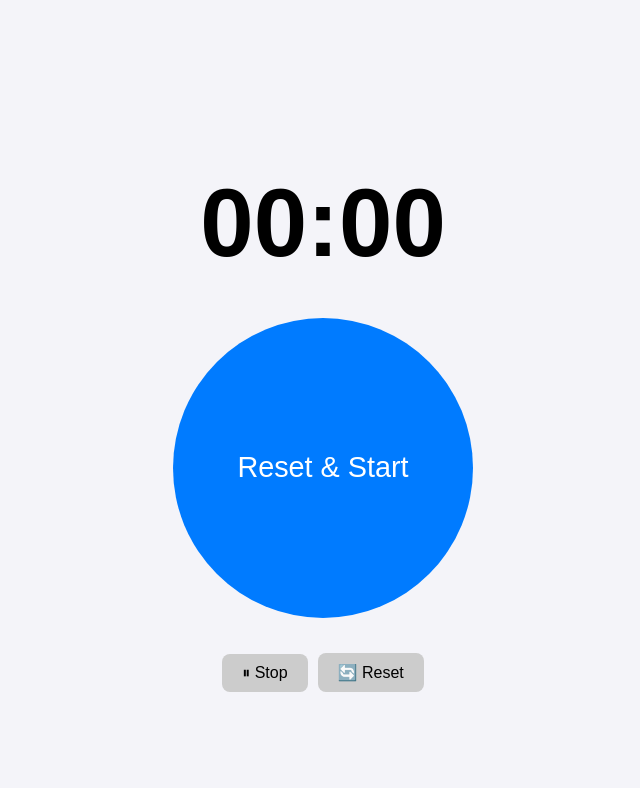
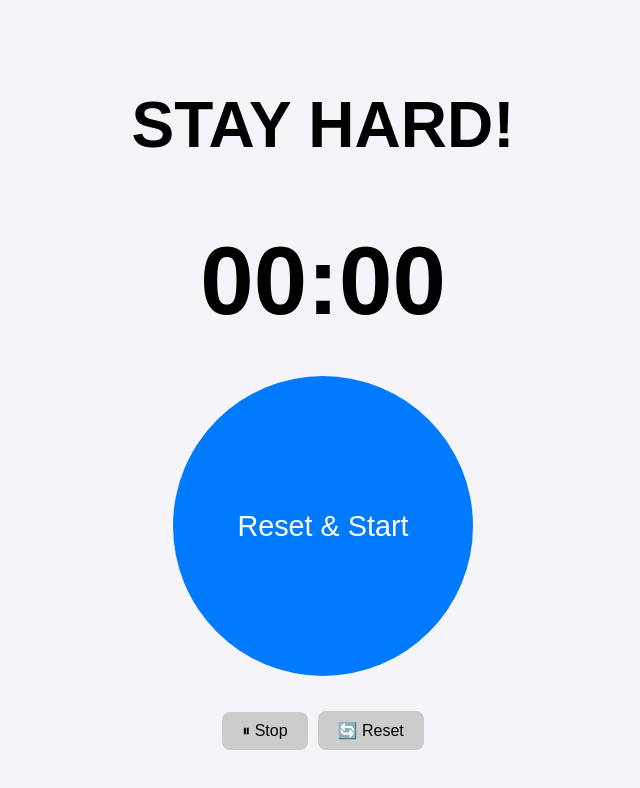
Before and after one commit to Mad0fuki/kinniku_stopwatch, a React (Create React App) app: page / in a window 1280 px wide. Shown: the top 788 px of the page, without its empty margins (317-957 px from the left). Built offline with nearby package versions, Linux system fonts and the light colour scheme.

Commit message:
Add a phrase

```diff
--- a/src/App.css
+++ b/src/App.css
@@ -10,6 +10,12 @@ body {
 
 .container {
   text-align: center;
+}
+
+@import url('https://fonts.googleapis.com/css2?family=Oswald:wght@700&display=swap');
+.stay-hard {
+  font-size: 4rem;
+  font-family: 'Oswald', sans-serif;
 }
 
 @import url('https://fonts.googleapis.com/css2?family=Orbitron:wght@500&display=swap');
--- a/src/App.jsx
+++ b/src/App.jsx
@@ -38,6 +38,9 @@ function App() {
 
   return (
     <div className="container">
+
+      <h1 className="stay-hard">STAY HARD!</h1>
+
       <h1 className="timer">{formatTime(time)}</h1>
 
       {/* 中央に大きな丸ボタン */}
```
Also changed, not shown: public/David-G.gif (added).
